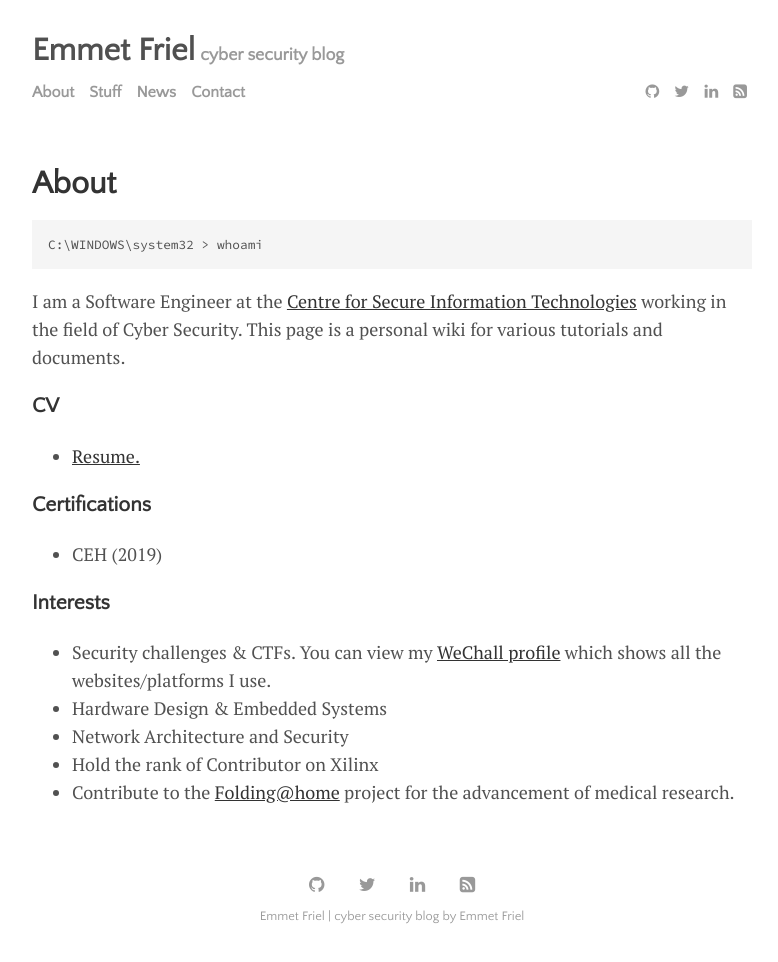
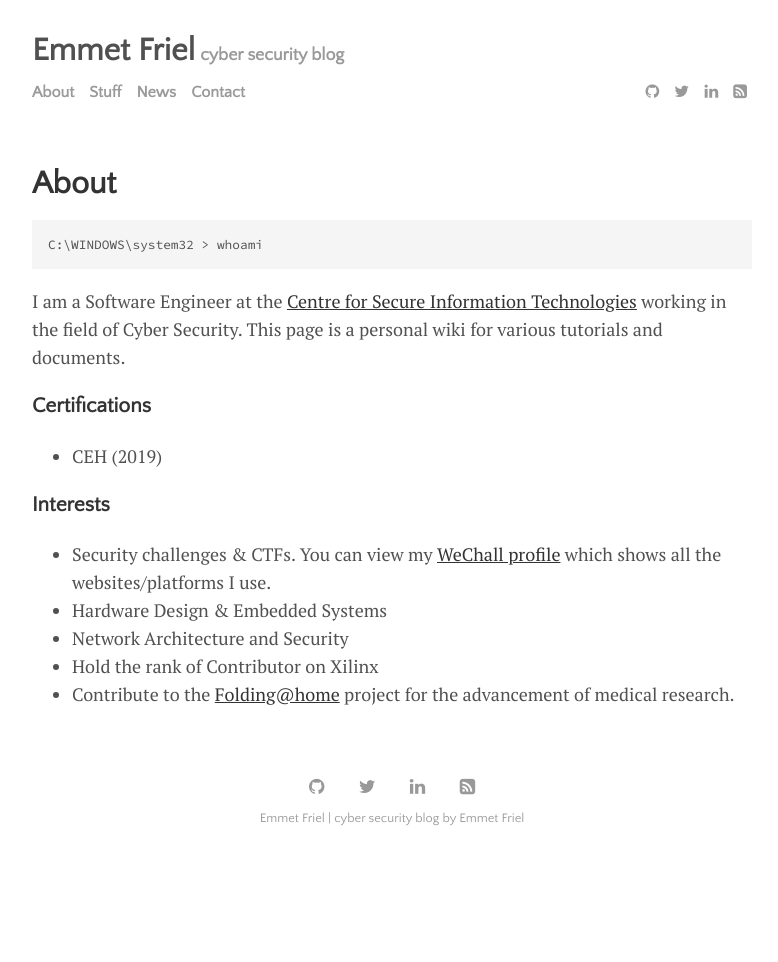
Before and after one commit to efriel94/ef_blog, a Jekyll site: the page built from menu/about.md, in a window 1280 px wide. Shown: the whole page, without its empty margins (248-1026 px from the left). Built offline with Jekyll 4.4.1, drawn with Linux system fonts in a browser that asks for light colours; after the commit the page ends 900 px from its top, so only the background shows below that.

Commit message:
Removed CV pdf file and updated aboutm.md

```diff
--- a/menu/about.md
+++ b/menu/about.md
@@ -10,9 +10,6 @@ C:\WINDOWS\system32 > whoami
 I am a Software Engineer at the [Centre for Secure Information Technologies](https://www.qub.ac.uk/ecit/CSIT/) working in the field of Cyber Security. This page is a personal wiki for various tutorials and documents.
 
 
-### CV
-- <a href="{{ site.github.url }}/assets/img/Emmet_Friel_Resume.pdf">Resume.</a>
-
 ### Certifications
 - CEH (2019)
 
```
Also changed, not shown: 1 other file.
